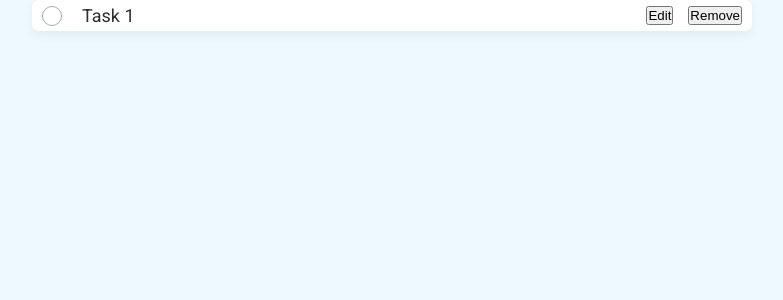
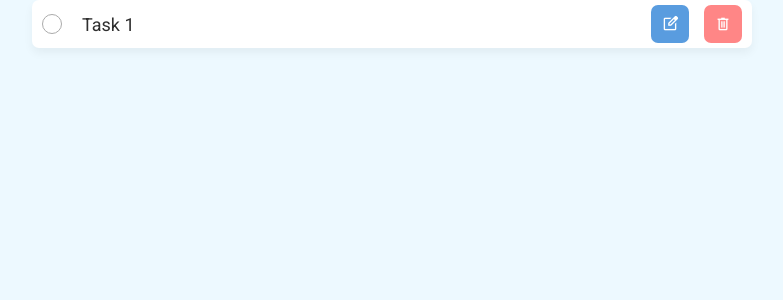
Before and after one commit to NERFTHISPLS/CRM-System, a React (Vite) app: page / in a window 1280 px wide. Shown: the top 300 px of the page, without its empty margins (248-1031 px from the left). Built offline with nearby package versions, Linux system fonts and the light colour scheme.

Commit message:
create buttons

```diff
--- a/index.html
+++ b/index.html
@@ -12,6 +12,11 @@
       href="https://fonts.googleapis.com/css2?family=Roboto:ital,wght@0,100..900;1,100..900&display=swap"
       rel="stylesheet"
     />
+
+    <link
+      rel="stylesheet"
+      href="https://fonts.googleapis.com/css2?family=Material+Symbols+Outlined:opsz,wght,FILL,GRAD@20,400,0,0"
+    />
   </head>
   <body>
     <div id="root"></div>
--- /dev/null
+++ b/src/components/Button/Button.module.scss
@@ -0,0 +1,47 @@
+@use '/src/styles/constants';
+
+.button {
+  display: flex;
+  justify-content: center;
+  align-items: center;
+  outline: none;
+  border: none;
+  color: inherit;
+  cursor: pointer;
+  background: none;
+  border-radius: 7px;
+
+  transition: all 0.2s;
+}
+
+.small {
+  padding: 1rem;
+}
+
+.neutral {
+  background-color: constants.$color-blue;
+  color: constants.$color-white;
+
+  &:hover {
+    background-color: constants.$color-blue-dark;
+  }
+
+  &:focus,
+  &:active {
+    outline: 1px solid constants.$color-blue-dark;
+  }
+}
+
+.danger {
+  background-color: constants.$color-red;
+  color: constants.$color-white;
+
+  &:hover {
+    background-color: constants.$color-red-dark;
+  }
+
+  &:focus,
+  &:active {
+    outline: 1px solid constants.$color-red-dark;
+  }
+}
--- /dev/null
+++ b/src/components/Button/Button.tsx
@@ -0,0 +1,18 @@
+import type { ReactNode } from 'react';
+
+import styles from './Button.module.scss';
+import { combineClassNames } from '../../utils/helpers';
+
+interface Props {
+  size?: 'small' | 'medium';
+  type?: 'danger' | 'neutral';
+  children: ReactNode;
+}
+
+function Button({ size = 'small', type = 'neutral', children }: Props) {
+  const classes = combineClassNames(styles.button, styles[size], styles[type]);
+
+  return <button className={classes}>{children}</button>;
+}
+
+export default Button;
--- /dev/null
+++ b/src/components/EditButton/EditButton.module.scss
@@ -0,0 +1,5 @@
+@use '/src/styles/constants';
+
+.icon {
+  font-size: constants.$icon-size;
+}
--- /dev/null
+++ b/src/components/EditButton/EditButton.tsx
@@ -0,0 +1,16 @@
+import { combineClassNames } from '../../utils/helpers';
+import Button from '../Button/Button';
+
+import styles from './EditButton.module.scss';
+
+function EditButton() {
+  const classes = combineClassNames('material-symbols-outlined', styles.icon);
+
+  return (
+    <Button>
+      <span className={classes}>edit_square</span>
+    </Button>
+  );
+}
+
+export default EditButton;
--- /dev/null
+++ b/src/components/RemoveButton/RemoveButton.module.scss
@@ -0,0 +1,5 @@
+@use '/src/styles/constants';
+
+.icon {
+  font-size: constants.$icon-size;
+}
--- /dev/null
+++ b/src/components/RemoveButton/RemoveButton.tsx
@@ -0,0 +1,16 @@
+import { combineClassNames } from '../../utils/helpers';
+import Button from '../Button/Button';
+
+import styles from './RemoveButton.module.scss';
+
+function RemoveButton() {
+  const classes = combineClassNames('material-symbols-outlined', styles.icon);
+
+  return (
+    <Button type="danger">
+      <span className={classes}>delete</span>
+    </Button>
+  );
+}
+
+export default RemoveButton;
--- a/src/components/TaskItem/TaskItem.tsx
+++ b/src/components/TaskItem/TaskItem.tsx
@@ -1,4 +1,7 @@
 import Checkbox from '../Checkbox/Checkbox';
+import EditButton from '../EditButton/EditButton';
+import RemoveButton from '../RemoveButton/RemoveButton';
+
 import styles from './TaskItem.module.scss';
 
 function TaskItem() {
@@ -7,8 +10,8 @@ function TaskItem() {
       <Checkbox label="Task 1" />
 
       <div className={styles.control}>
-        <button>Edit</button>
-        <button>Remove</button>
+        <EditButton />
+        <RemoveButton />
       </div>
     </li>
   );
--- a/src/styles/_constants.scss
+++ b/src/styles/_constants.scss
@@ -2,5 +2,10 @@ $color-grey-light: #ababab;
 $color-white: #fff;
 $color-blue: #599cdf;
 $color-blue-light: #edf9ff;
+$color-blue-dark: #5b96d1;
+$color-red: #ff8686;
+$color-red-dark: #da7070;
 
 $text-color-base: #2f2f2f;
+
+$icon-size: 1.8rem;
--- /dev/null
+++ b/src/utils/helpers.ts
@@ -0,0 +1,3 @@
+export function combineClassNames(...classNames: string[]): string {
+  return classNames.join(' ');
+}
```
